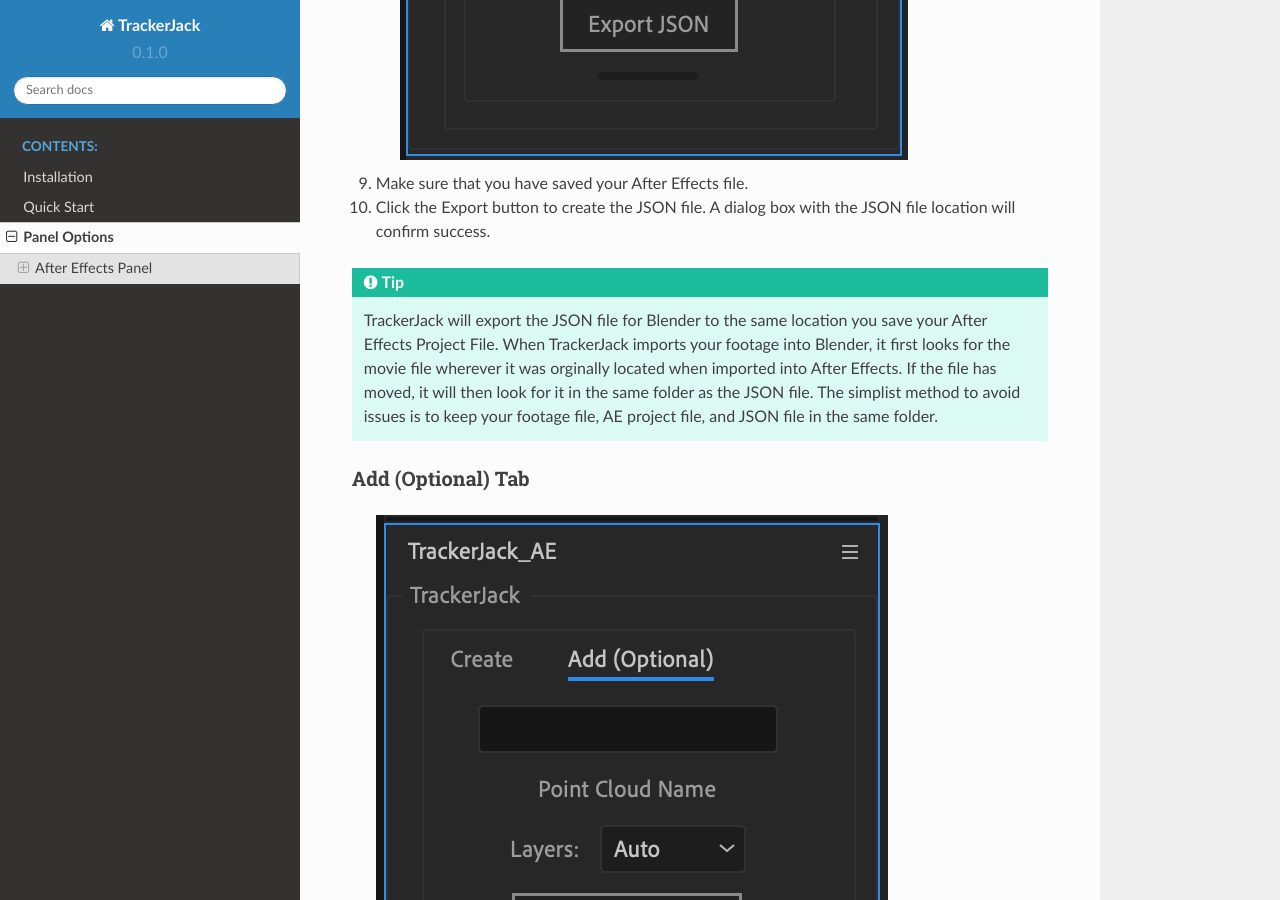
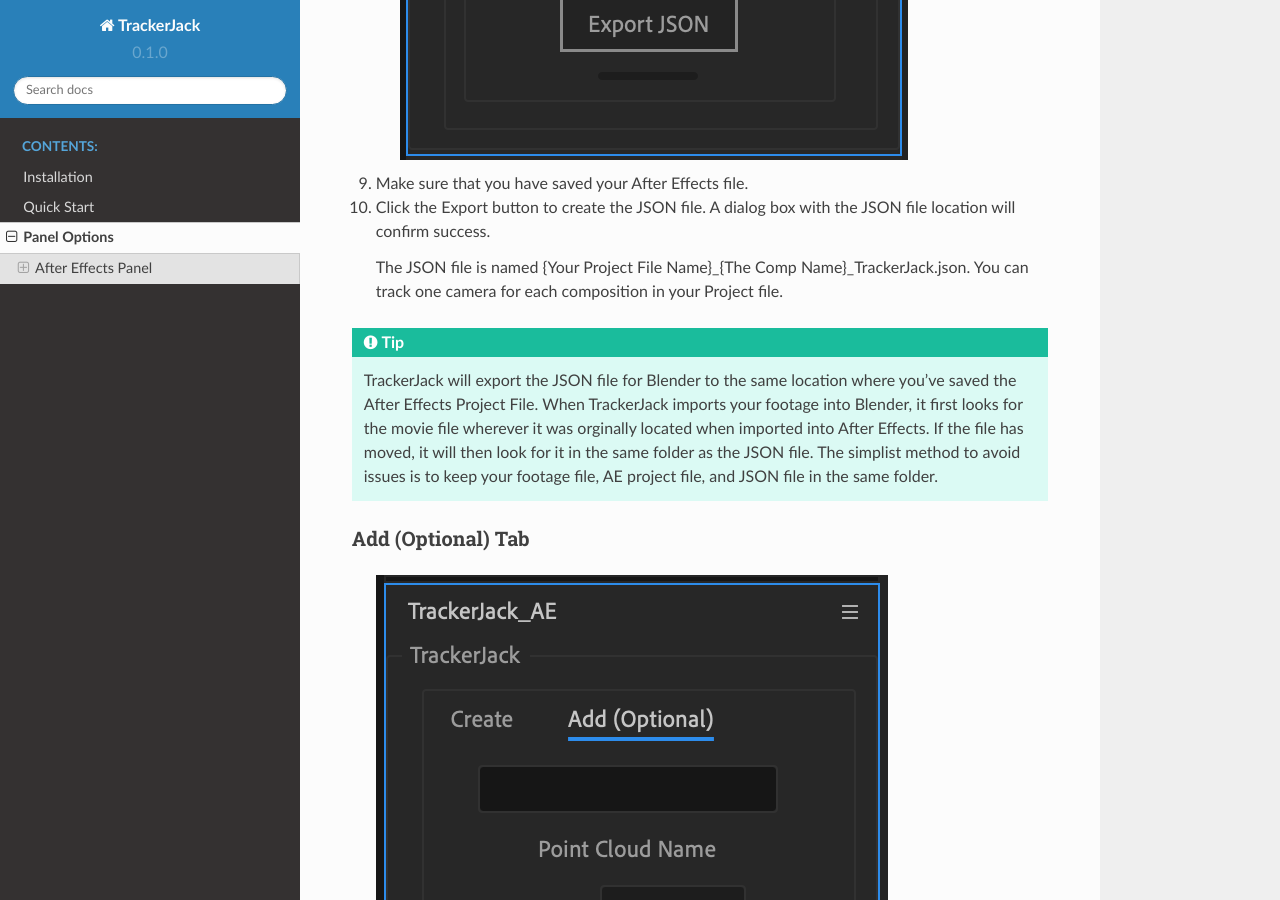
Before and after one commit to halekii/TrackerJack-Tutorial, a Sphinx documentation site: the page built from docs/source/panel_options.rst, in a window 1280 px wide and 900 px high, scrolled down 3089 px. Built offline with Sphinx 7.4.7 and the Read the Docs theme 2.0.0, drawn with Linux system fonts in a browser that asks for light colours; pages that are not in the unit, such as notebooks, are missing from menus.

Commit message:
Update panel_options.rst

```diff
--- a/docs/source/panel_options.rst
+++ b/docs/source/panel_options.rst
@@ -54,8 +54,10 @@
 #. Make sure that you have saved your After Effects file.
 #. Click the Export button to create the JSON file. A dialog box with the JSON file location will confirm success.
 
+   The JSON file is named {Your Project File Name}_{The Comp Name}_TrackerJack.json. You can track one camera for each composition in your Project file.
+
 .. tip::
-        TrackerJack will export the JSON file for Blender to the same location you save your After Effects Project File. When TrackerJack imports your footage into Blender, it first looks for the movie file wherever it was orginally located when imported into After Effects. If the file has moved, it will then look for it in the same folder as the JSON file. The simplist method to avoid issues is to keep your footage file, AE project file, and JSON file in the same folder.
+        TrackerJack will export the JSON file for Blender to the same location where you've saved the After Effects Project File. When TrackerJack imports your footage into Blender, it first looks for the movie file wherever it was orginally located when imported into After Effects. If the file has moved, it will then look for it in the same folder as the JSON file. The simplist method to avoid issues is to keep your footage file, AE project file, and JSON file in the same folder.
 
 
 
```
